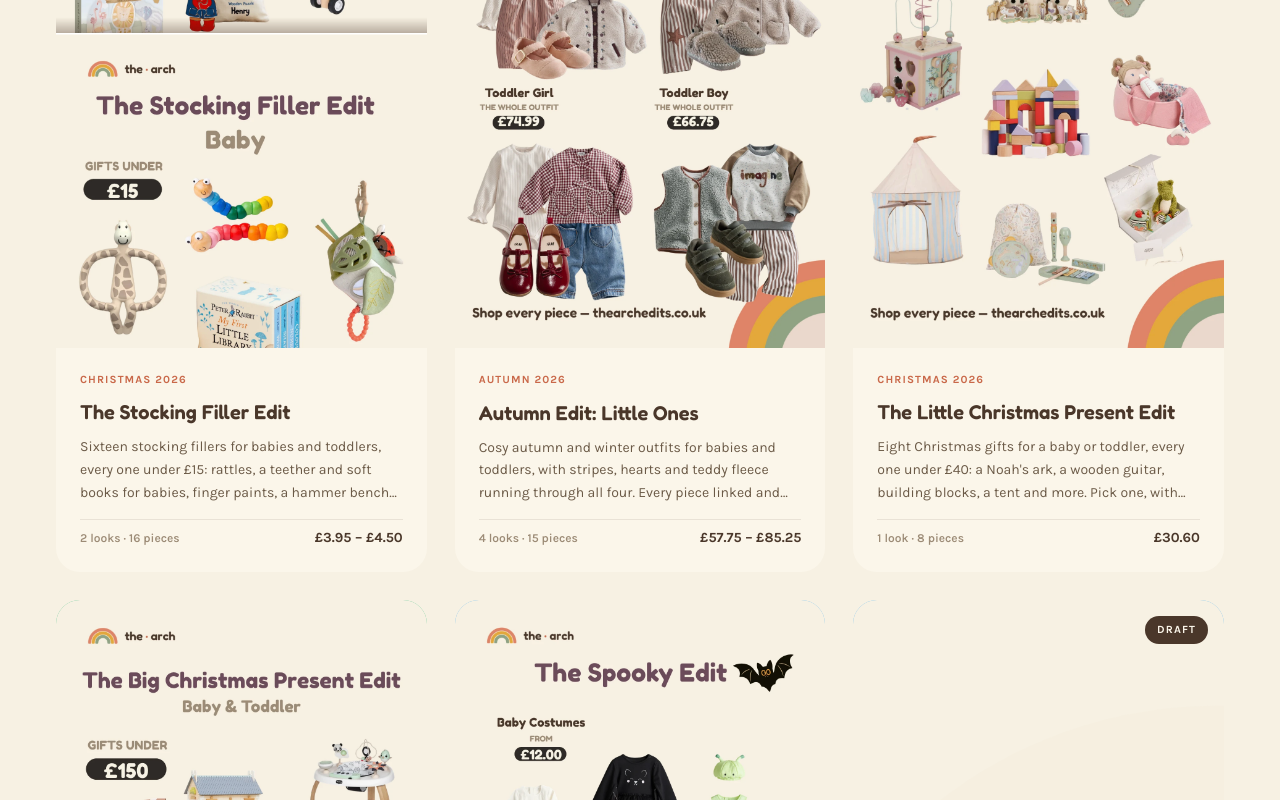
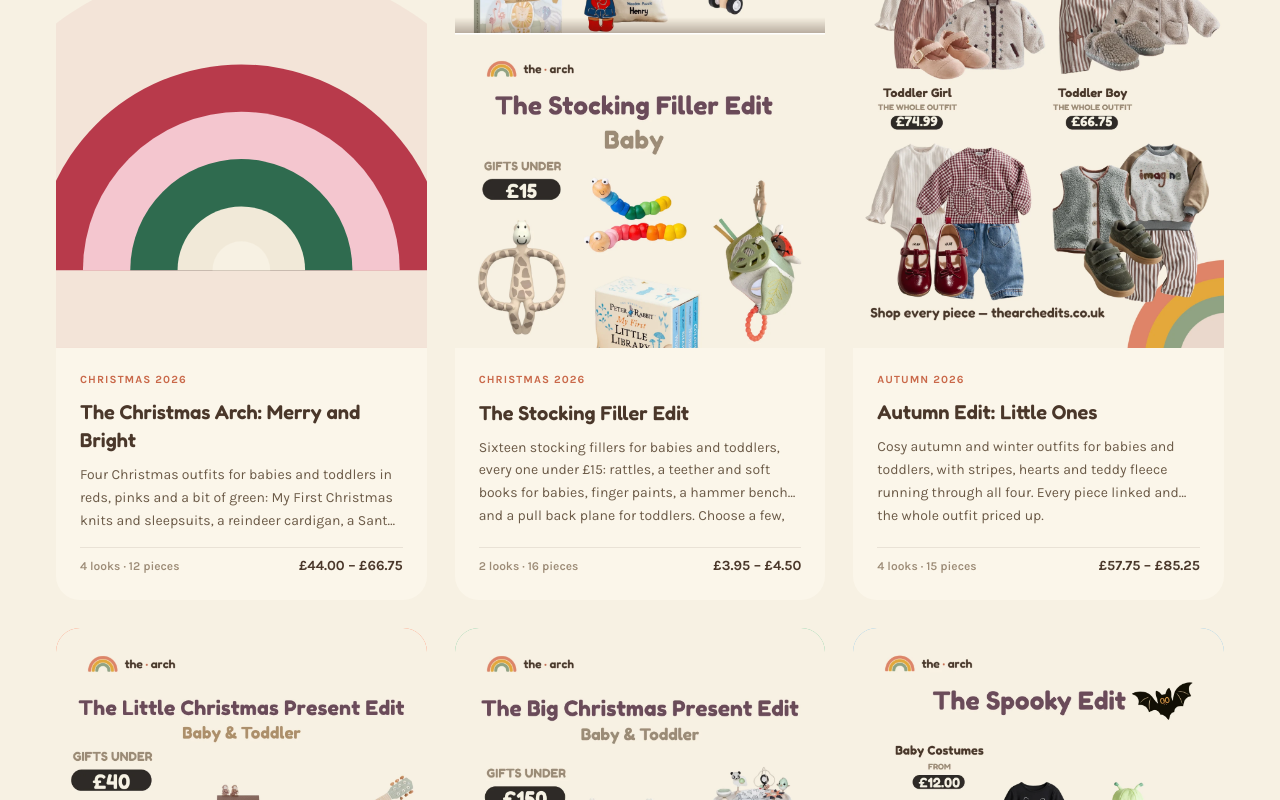
Before and after one commit to thearchhello-dotcom/the-arch, a Next.js app: page /edits in a window 1280 px wide. Shown: the part 938-1738 px from the top of the page. Built offline with nearby package versions, Linux system fonts and the light colour scheme.

Commit message:
Add The Christmas Arch: Merry and Bright as a hidden draft (Next and adidas pieces)
Co-Authored-By: Claude Sonnet 5.5 <noreply@anthropic.com>

```diff
--- a/data/edits.ts
+++ b/data/edits.ts
@@ -30,6 +30,28 @@ import type { Edit } from "@/lib/types";
  */
 
 export const edits: Edit[] = [
+  {
+    slug: "christmas-arch-merry-bright-26",
+    title: "The Christmas Arch: Merry and Bright",
+    searchTitle: "Bright Christmas outfits for babies and toddlers",
+    instagram: "Merry and bright 🎄 The first of my Christmas Arch edits, in reds, pinks and a bit of green.\n\nFour looks: a pink and red My First Christmas outfit for a baby girl, a red and cream one for a baby boy, a reindeer cardigan with polka dot jeans and pink Gazelles for a girl, and a Santa moped tee with checkerboard trousers and green Gazelles for a boy.\n\nBaby girl from £52, baby boy from £44, girl from £66.75 and boy from £48, with every piece linked and priced up on the site.\n\nStyled by me in Cumbria 🌈\nLink in bio to shop\n\n#christmasoutfit #babychristmas #kidschristmas #myfirstchristmas #ukmum",
+    note: "The sleepsuits in the baby looks are sold as packs, four in the girl's look and three in the boy's, so the totals include the whole pack. The adidas shoes are on offer at the moment, so the price shown is the offer price.",
+    section: "outfits",
+    season: "Christmas 2026",
+    plannedFor: "Waiting for the final board",
+    draft: true,
+    palette: ["#B83A4B", "#F4C6CF", "#2F6B4F", "#F1E9D8"],
+    description:
+      "Four Christmas outfits for babies and toddlers in reds, pinks and a bit of green: My First Christmas knits and sleepsuits, a reindeer cardigan, a Santa moped tee and Gazelle trainers. Every piece linked and the whole outfit priced up.",
+    // Next and adidas prices were read by Gemma on 6 Oct. Both adidas pairs are on
+    // offer (green until 13 Oct): re-check them, the Girl and Boy totals move.
+    looks: [
+      { label: "Baby Girl", ages: "0–18 months", productIds: ["next-first-xmas-cardigan-pink", "next-berry-bow-sleepsuits-4pack", "next-first-xmas-boots-neutral"] },
+      { label: "Baby Boy", ages: "0–18 months", productIds: ["next-first-xmas-cardigan-red", "next-xmas-sleepsuits-3pack", "next-first-xmas-sock-boots-red"] },
+      { label: "Girl", ages: "1–3 years", productIds: ["next-reindeer-cardigan", "next-blue-spot-barrel-jeans", "adidas-gazelle-indoor-pink"] },
+      { label: "Boy", ages: "1–3 years", productIds: ["next-santa-moped-tee", "next-checkerboard-trousers", "adidas-gazelle-indoor-green"] },
+    ],
+  },
   {
     slug: "stocking-fillers-26",
     title: "The Stocking Filler Edit",
--- a/data/products.ts
+++ b/data/products.ts
@@ -250,6 +250,23 @@ export const products: Product[] = [
   { id: "jl-bath-time-crab", name: "John Lewis Bath Time Crab Toy", category: "Baby", retailer: "John Lewis", price: 12.00, onSale: true, salePrice: 8.40, type: "toy", affiliateUrl: "https://www.johnlewis.com/john-lewis-bath-time-crab-toy/p112356432" },
   { id: "my1y-gruffalo-library", name: "The Gruffalo: Little Library Book Set", category: "Baby", retailer: "My 1st Years", price: 7.00, type: "toy", affiliateUrl: "https://www.my1styears.com/products/the-gruffalo-little-library-book-set" },
   { id: "sb-finger-paints-safari", name: "Little Dutch Finger Paints, Safari Friends", category: "Baby", retailer: "Scandiborn", price: 11.95, type: "toy", affiliateUrl: "https://www.scandiborn.co.uk/products/little-dutch-finger-paints-safari-friends", imageUrl: "https://cdn.shopify.com/s/files/1/1257/2223/files/Little-Dutch-Finger-Paints-Safari-friends-Product-1.jpg?v=1781686012" },
+  // ---- The Christmas Arch: Merry and Bright (christmas-arch-merry-bright-26) ----
+  // Prices read by Gemma off the shops' pages on 6 Oct 2026 (Next and adidas block
+  // automated reads). Next prices are size priced. The baby sleepsuits are packs of
+  // four and three, so the baby totals include the whole pack. The two adidas Gazelles
+  // are on offer (green until 13 Oct): re-check both, the Girl and Boy totals move.
+  { id: "next-first-xmas-cardigan-pink", name: "Pink and Red My First Christmas Baby Cardigan (0-18mths)", category: "Baby", retailer: "Next", price: 16.00, priceTo: 18.00, type: "top", affiliateUrl: "https://www.next.co.uk/style/SV116067/V93079" },
+  { id: "next-berry-bow-sleepsuits-4pack", name: "Berry Bow Two Way Zip Baby Sleepsuits 4 Pack (0mths-3yrs)", category: "Baby", retailer: "Next", price: 26.00, priceTo: 28.00, type: "top", affiliateUrl: "https://www.next.co.uk/style/SU817360/H01790" },
+  { id: "next-first-xmas-boots-neutral", name: "Neutral My First Christmas Baby Pull On Boots (0-18mths)", category: "Baby", retailer: "Next", price: 10.00, type: "foot", affiliateUrl: "https://www.next.co.uk/style/SV285135/W15710" },
+  { id: "next-first-xmas-cardigan-red", name: "Red My First Christmas Knitted Baby Cardigan (0-18mths)", category: "Baby", retailer: "Next", price: 16.00, priceTo: 18.00, type: "top", affiliateUrl: "https://www.next.co.uk/style/SV020274/V59234" },
+  { id: "next-xmas-sleepsuits-3pack", name: "Red/White Christmas Two Way Zip Baby Sleepsuit 3 Pack (0mths-3yrs)", category: "Baby", retailer: "Next", price: 19.00, priceTo: 21.00, type: "top", affiliateUrl: "https://www.next.co.uk/style/SV069884/Y54318" },
+  { id: "next-first-xmas-sock-boots-red", name: "Red My First Christmas Baby Sock Top Boot Shoes (0-18mths)", category: "Baby", retailer: "Next", price: 9.00, type: "foot", affiliateUrl: "https://www.next.co.uk/style/SV260875/G95011" },
+  { id: "next-reindeer-cardigan", name: "Reindeer Funky Christmas Cardigan (3mths-7yrs)", category: "Girls", retailer: "Next", price: 20.00, priceTo: 24.00, type: "top", affiliateUrl: "https://www.next.co.uk/style/SV025848/V61839" },
+  { id: "next-blue-spot-barrel-jeans", name: "Blue Spot Pullon Barrel Jeans (3mths-7yrs)", category: "Girls", retailer: "Next", price: 13.00, priceTo: 15.00, type: "bottom", affiliateUrl: "https://www.next.co.uk/style/SU758609/H52075" },
+  { id: "adidas-gazelle-indoor-pink", name: "Gazelle Indoor Comfort Closure Elastic Lace Shoes, Pink", category: "Girls", retailer: "adidas", price: 45.00, onSale: true, salePrice: 33.75, type: "foot", affiliateUrl: "https://www.adidas.co.uk/gazelle-indoor-comfort-closure-elastic-lace-shoes/KJ2304.html" },
+  { id: "next-santa-moped-tee", name: "Red Santa Moped Long Sleeve Christmas T-Shirt (3mths-7yrs)", category: "Boys", retailer: "Next", price: 5.50, priceTo: 7.50, type: "top", affiliateUrl: "https://www.next.co.uk/style/SV011961/G90591" },
+  { id: "next-checkerboard-trousers", name: "Black / White Checkerboard Pull On Wide Trousers (3mths-7yrs)", category: "Boys", retailer: "Next", price: 11.00, priceTo: 13.00, type: "bottom", affiliateUrl: "https://www.next.co.uk/style/SU367655/G77221" },
+  { id: "adidas-gazelle-indoor-green", name: "Gazelle Indoor Comfort Closure Elastic Lace Shoes, Green", category: "Boys", retailer: "adidas", price: 45.00, onSale: true, salePrice: 31.50, type: "foot", affiliateUrl: "https://www.adidas.co.uk/gazelle-indoor-comfort-closure-elastic-lace-shoes/IH9130.html" },
 ];
 
 /** What a piece actually costs today — the sale price when there is one.
```
